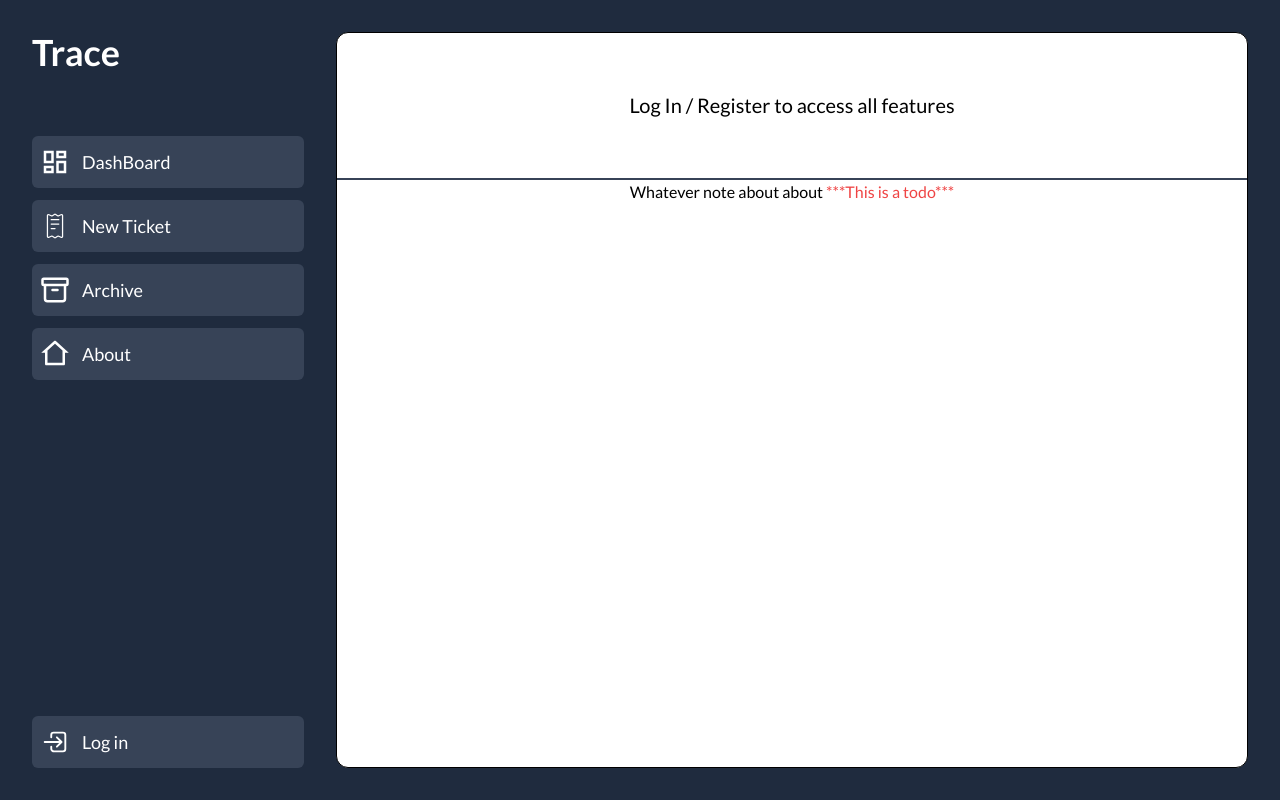
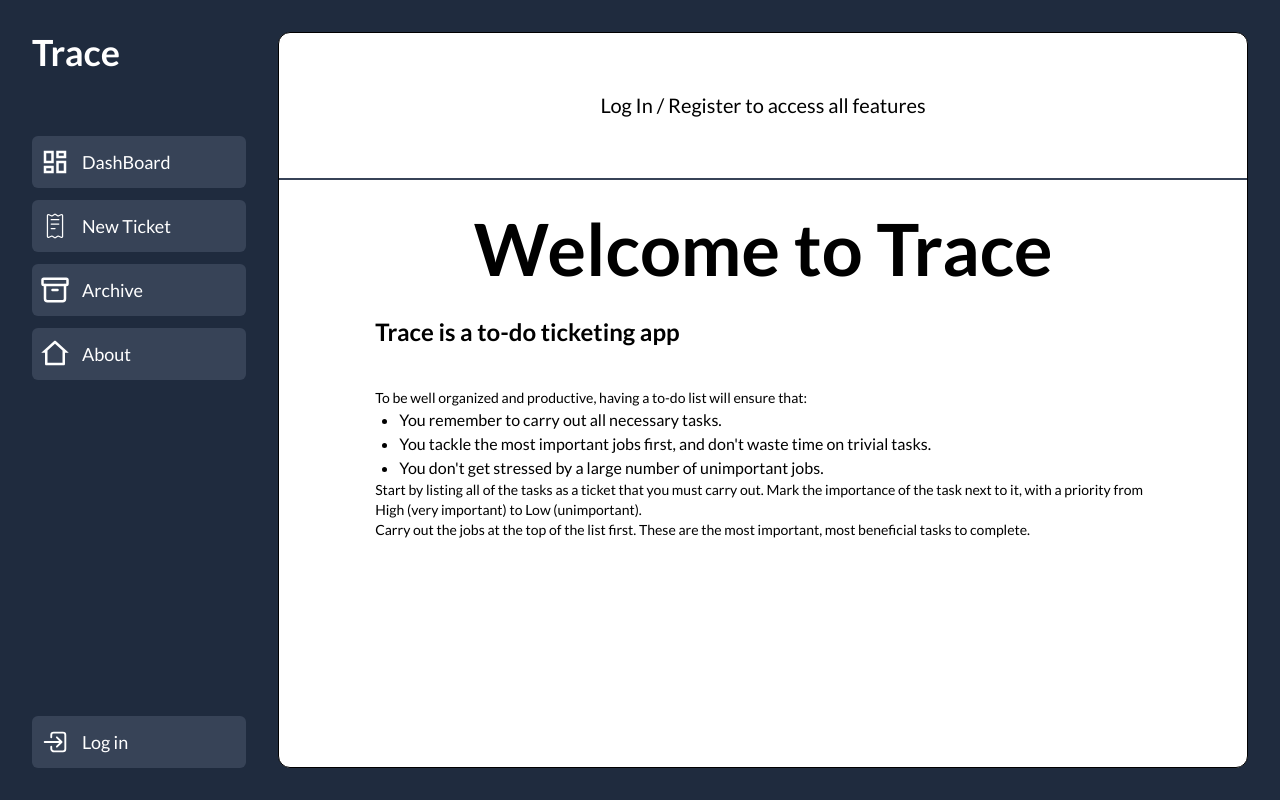
Before and after one commit to DenzelGranadoz/trace, a Next.js app: page /About in a window 1280 px wide. Built offline with nearby package versions, Linux system fonts and the light colour scheme.

Commit message:
fix: update about page content

```diff
--- a/containers/about-page/index.tsx
+++ b/containers/about-page/index.tsx
@@ -2,13 +2,42 @@ import React from 'react';
 
 const AboutSection = () => {
   return (
-    <section className="flex-grow rounded-xl border border-black bg-text-100 h-full flex flex-col justify-center items-center">
-      <div className="h-1/5 w-full flex justify-center items-center flex-col gap-4 border-b-2 border-bg-300">
-        <p className="text-xl">Log In / Register to access all features</p>
+    <section className='flex-grow rounded-xl border border-black bg-text-100 h-full flex flex-col justify-center items-center'>
+      <div className='h-1/5 w-full flex justify-center items-center flex-col gap-4 border-b-2 border-bg-300'>
+        <p className='text-xl'>Log In / Register to access all features</p>
       </div>
-      <div className="flex-grow">
-        Whatever note about about{' '}
-        <span className="text-red-500">***This is a todo***</span>
+      <div className='flex-grow w-full'>
+        <h1 className='text-7xl p-[2rem] text-center'>Welcome to Trace</h1>
+        <div className='px-24 flex flex-col gap-10'>
+          <h3>Trace is a to-do ticketing app</h3>
+          <div>
+            <p>
+              To be well organized and productive, having a to-do list will
+              ensure that:
+            </p>
+            <ul className='list-disc'>
+              <li className='ml-6'>
+                You remember to carry out all necessary tasks.
+              </li>
+              <li className='ml-6'>
+                You tackle the most important jobs first, and don't waste time
+                on trivial tasks.
+              </li>
+              <li className='ml-6'>
+                You don't get stressed by a large number of unimportant jobs.
+              </li>
+            </ul>
+            <p>
+              Start by listing all of the tasks as a ticket that you must carry
+              out. Mark the importance of the task next to it, with a priority
+              from High (very important) to Low (unimportant).{' '}
+            </p>
+            <p>
+              Carry out the jobs at the top of the list first. These are the
+              most important, most beneficial tasks to complete.
+            </p>
+          </div>
+        </div>
       </div>
     </section>
   );
```
